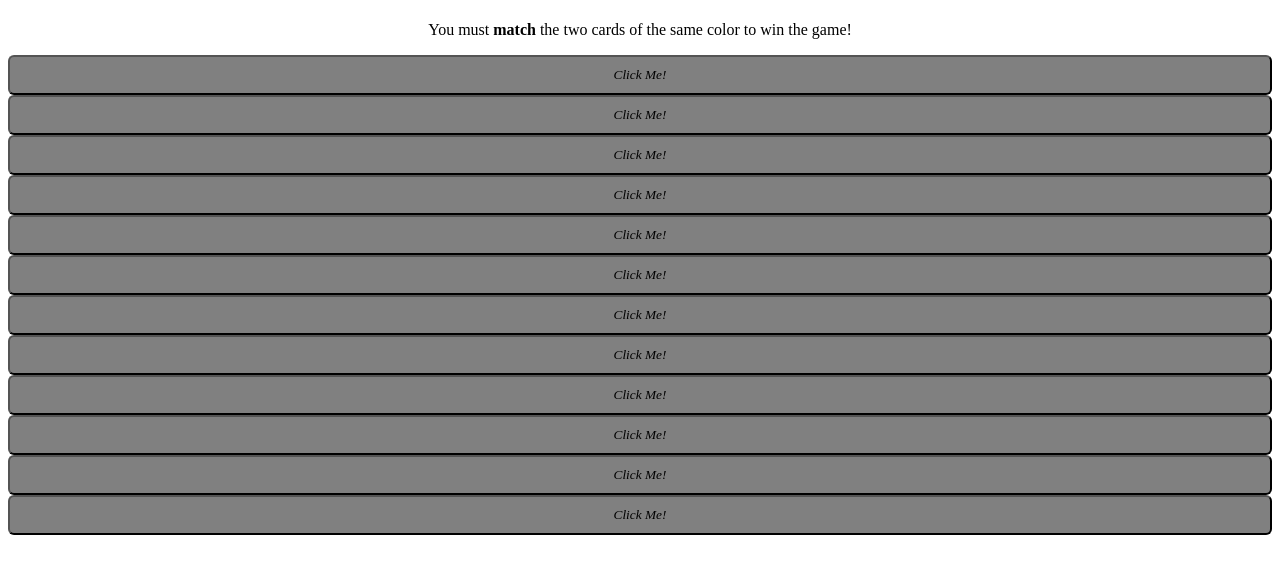
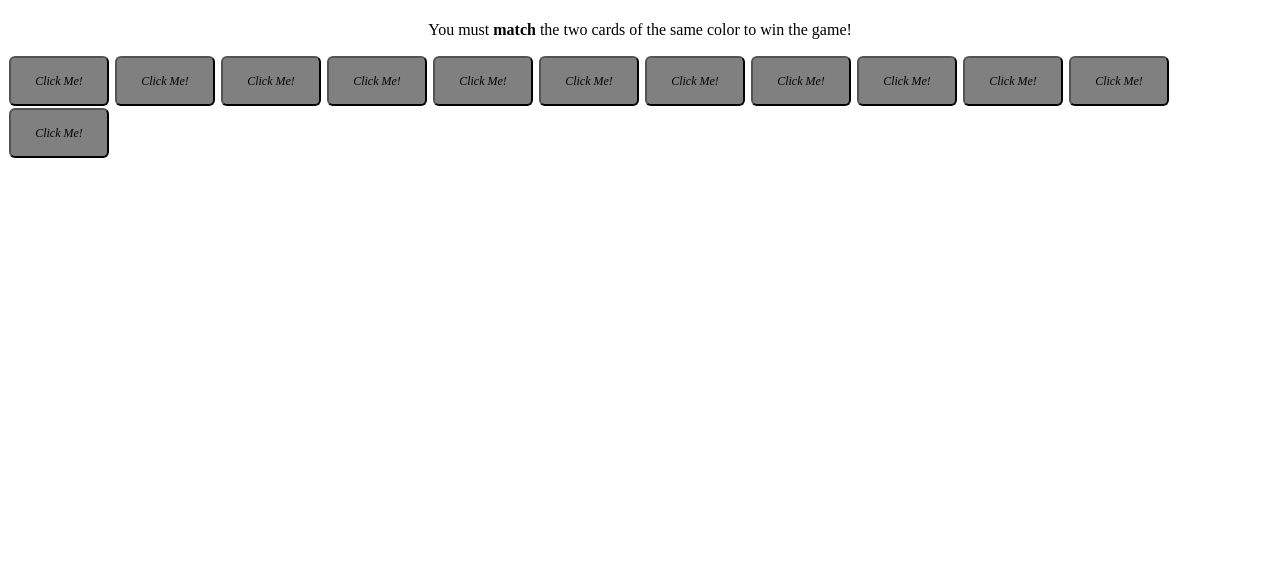
Before and after one commit to vnavirr/webjam25, a website: page index.html in a window 1280 px wide. Shown: the part 64-638 px from the top of the page. Drawn offline with Linux system fonts and the light colour scheme.

Commit message:
Fix spacing of buttons

```diff
--- a/index.html
+++ b/index.html
@@ -95,9 +95,8 @@
               `matched${capitalize(color)}`
             ).innerText = `You matched ${color}!`;
           } else {
-            document.getElementById("matchedRed").innerText = "Not a match";
-            document.getElementById("matchedOrange").innerText = "Game Over!!";
-            document.getElementById("matchedYellow").innerText = ":(";
+            document.getElementById("matchedRed").innerText =
+              "Not a match! Game over :(";
           }
           lastClickedColor = null;
         }
--- a/styles.css
+++ b/styles.css
@@ -21,56 +21,40 @@ img {
 }
 
 button {
-  width: 100%;
-  background-color: rgb(255, 255, 255);
-  color: blueviolet;
-  padding: 1%;
   text-align: center;
-  box-shadow: inset;
   font-family: Poppins;
   font-style: italic;
+  color: black;
+  padding: 10px 20px;
+  border-radius: 6px;
+  width: 100px;
+  height: 50px;
+  font-size: 12px;
+  margin: 1px;
 }
 
 .red {
   background-color: red;
-  color: black;
-  padding: 10px 20px;
-  border-radius: 6px;
 }
 
 .orange {
   background-color: orange;
-  color: black;
-  padding: 10px 20px;
-  border-radius: 6px;
 }
 
 .yellow {
   background-color: yellow;
-  color: black;
-  padding: 10px 20px;
-  border-radius: 6px;
 }
 
 .green {
   background-color: green;
-  color: black;
-  padding: 10px 20px;
-  border-radius: 6px;
 }
 
 .blue {
   background-color: blue;
-  color: black;
-  padding: 10px 20px;
-  border-radius: 6px;
 }
 
 .purple {
   background-color: blueviolet;
-  color: black;
-  padding: 10px 20px;
-  border-radius: 6px;
 }
 
 #message {
```
